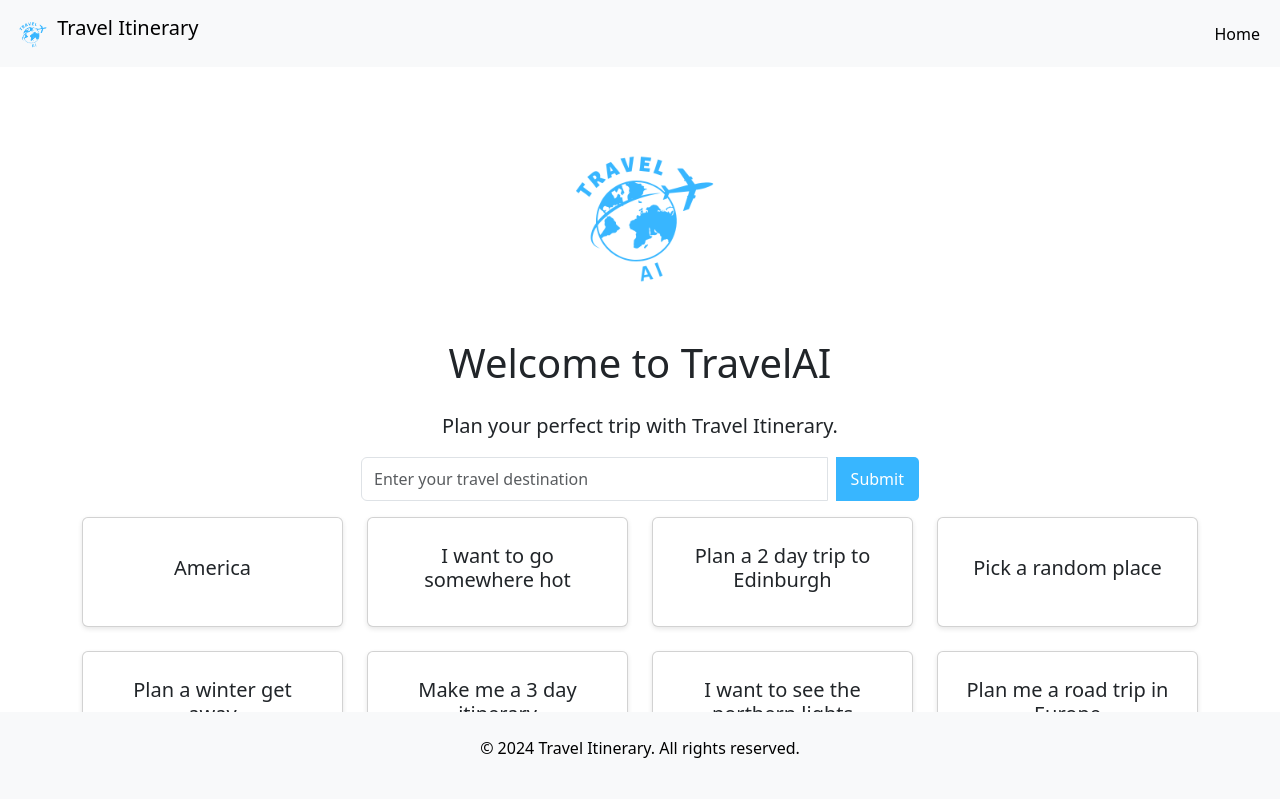
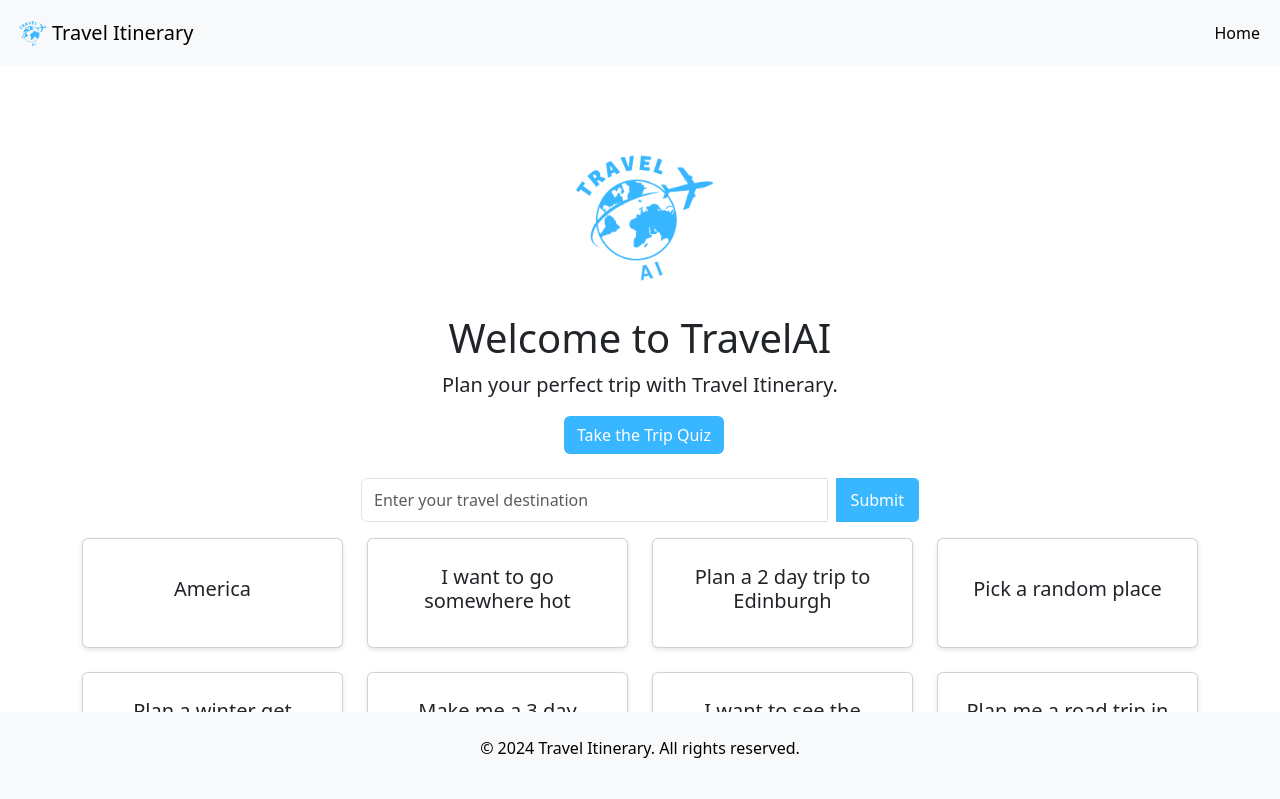
Before and after one commit to Group-8-Travel-Itinerary/Travel-Itinerary, a Flask app: page / in a window 1280 px wide. Shown: the top 799 px of the page. Before the commit the page ends 758 px from the top, so only its background shows below. Run offline with Flask 3, Linux system fonts and the light colour scheme; parts of the project's set-up code (start-up, migrations or seed data) failed here and were passed over.

Commit message:
add quiz button on landing page

```diff
--- a/app.py
+++ b/app.py
@@ -52,6 +52,13 @@
 
     # For a GET request, just render the index page without any quiz
     return render_template('index.html')
+
+@app.route('/reset-and-start-quiz', methods=['GET'])
+def reset_and_start_quiz():
+    # Clear session data
+    session.clear()
+    # Redirect to the hardcoded quiz route
+    return redirect(url_for('quiz'))
 
 
 # Route for the quiz page
--- a/static/css/app.css
+++ b/static/css/app.css
@@ -28,6 +28,10 @@
     text-decoration: none;
     color: white;
     font-weight: bold;
+}
+.navbar-brand{
+    display: flex;
+    align-items: center;
 }
 
 /* Main Container */
@@ -117,7 +121,7 @@
 }
 
 /* Search Box Button */
-.input-group .btn {
+.input-group .btn, .btn {
     padding: 10px 15px;
     background-color: #38b6ff !important; /* Custom color */
     color: white !important; /* Text color */
@@ -141,7 +145,10 @@
     cursor: pointer;
     text-decoration: none; /* Remove underline */
 }
-
+.quiz-btn{
+    font-size: 1rem !important;
+    font-weight: 500 !important;
+}
 .custom-btn:hover {
     background-color: #2a9cd8 !important; /* Slightly darker shade on hover */
 }
--- a/templates/index.html
+++ b/templates/index.html
@@ -5,12 +5,13 @@
 {% block content %}
     <div class="text-center">
         <!-- Centered Logo -->
-        <img src="/static/travel-ai.png" alt="Travel Itinerary Logo" width="200" height="200" class="my-4">
-        <h1 class="mb-4">Welcome to TravelAI</h1>
-        <p class="lead">Plan your perfect trip with Travel Itinerary.</p>
-
+        <img src="/static/travel-ai.png" alt="Travel Itinerary Logo" width="200" height="200" class="my-4 mb-0">
+        <h1 class="mb-2">Welcome to TravelAI</h1>
+        <p class="lead mb2">Plan your perfect trip with Travel Itinerary.</p>
+        <!-- Take Quiz Button -->
+        <button class="btn quiz-btn ms-2" onclick="window.location.href='/reset-and-start-quiz';">Take the Trip Quiz</button>
         <!-- Search Box with Submit Button -->
-        <form action="{{ url_for('index') }}" method="POST" class="input-group mb-3 w-50 mx-auto">
+        <form action="{{ url_for('index') }}" method="POST" class="input-group mb-3 w-50 mx-auto mt-4">
             <input type="text" class="form-control" id="destinationInput" name="destinationInput" placeholder="Enter your travel destination" aria-label="Travel destination">
             <button class="btn ms-2" type="submit">Submit</button>
         </form>
```
